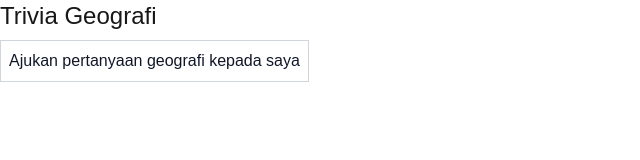
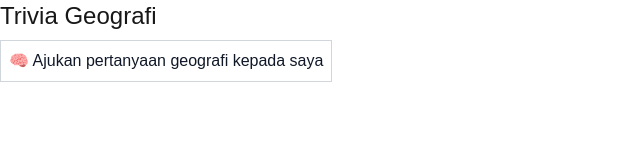
Before and after one commit to cristminix/langchain-js-code-example, a Next.js app in the folder story-generator/: page /trivia in a window 1280 px wide. Shown: the top 160 px of the page, without its empty margins (0-640 px from the left). Built offline with nearby package versions, Linux system fonts and the light colour scheme.

Commit message:
refactore

```diff
--- /dev/null
+++ b/story-generator/app/global/fn/formatTime.tsx
@@ -0,0 +1,11 @@
+export const formatTime = (seconds: number) => {
+  if (seconds < 60) {
+    return `${seconds} detik`
+  } else {
+    const minutes = Math.floor(seconds / 60)
+    const remainingSeconds = seconds % 60
+    return `${minutes} menit${
+      remainingSeconds > 0 ? ` ${remainingSeconds} detik` : ""
+    }`
+  }
+}
--- a/story-generator/app/page.tsx
+++ b/story-generator/app/page.tsx
@@ -2,6 +2,7 @@
 
 import { marked } from "marked"
 import { useState, useEffect, useRef } from "react"
+import { formatTime } from "./global/fn/formatTime"
 
 export default function Home() {
   const [isLoading, setIsLoading] = useState(false)
@@ -133,19 +134,6 @@ export default function Home() {
     }
   }, [isLoadingStoryBody])
 
-  // Fungsi untuk format waktu
-  const formatTime = (seconds: number) => {
-    if (seconds < 60) {
-      return `${seconds} detik`
-    } else {
-      const minutes = Math.floor(seconds / 60)
-      const remainingSeconds = seconds % 60
-      return `${minutes} menit${
-        remainingSeconds > 0 ? ` ${remainingSeconds} detik` : ""
-      }`
-    }
-  }
-
   return (
     <>
       <div className="p-4">
--- a/story-generator/app/trivia/page.tsx
+++ b/story-generator/app/trivia/page.tsx
@@ -1,22 +1,52 @@
 "use client"
 
-import { useState } from "react"
+import { useEffect, useRef, useState } from "react"
+import { formatTime } from "../global/fn/formatTime"
 
 export default function TriviaPage() {
   const [question, setQuestion] = useState()
   // menambahkan variabel status array kosong untuk menyimpan jawaban
+  const [isLoading, setIsLoading] = useState(false)
+  const [elapsedTime, setElapsedTime] = useState(0)
 
   const [answers, setAnswers] = useState([])
+  const intervalRef = useRef<NodeJS.Timeout | null>(null)
 
   const getTriviaQuestion = async () => {
+    setIsLoading(true)
+    setElapsedTime(0)
+
     const response = await fetch("api/trivia")
     const data = await response.json()
     console.log(data)
     setQuestion(data.question)
     // setelah kita memiliki jawaban, perbarui status
     setAnswers(data.answers)
+    setIsLoading(false)
   }
+  // Timer effect untuk menghitung waktu yang berjalan (storyTitle)
+  useEffect(() => {
+    if (isLoading) {
+      // Reset timer saat loading dimulai
+      intervalRef.current = setInterval(() => {
+        setElapsedTime((prev) => prev + 1)
+      }, 1000)
+    } else {
+      // Clear interval saat loading selesai
+      if (intervalRef.current) {
+        clearInterval(intervalRef.current)
+        intervalRef.current = null
+      }
+    }
 
+    // Cleanup function
+    return () => {
+      if (intervalRef.current) {
+        clearInterval(intervalRef.current)
+        intervalRef.current = null
+      }
+    }
+  }, [isLoading])
   return (
     <>
       <h1 className="text-2xl">Trivia Geografi</h1>
@@ -24,7 +54,9 @@ export default function TriviaPage() {
         onClick={getTriviaQuestion}
         className="p-2 border border-gray-300 cursor-pointer block mt-2 bg-white text-gray-900 hover:bg-gray-100 dark:bg-gray-800 dark:text-white dark:border-gray-600 hover:dark:bg-gray-700"
       >
-        Ajukan pertanyaan geografi kepada saya
+        {isLoading
+          ? `⏳ Sedang memproses... (${formatTime(elapsedTime)})`
+          : "🧠  Ajukan pertanyaan geografi kepada saya"}
       </button>
 
       <p className="text-gray-900 dark:text-gray-300 mt-4">{question}</p>
```
